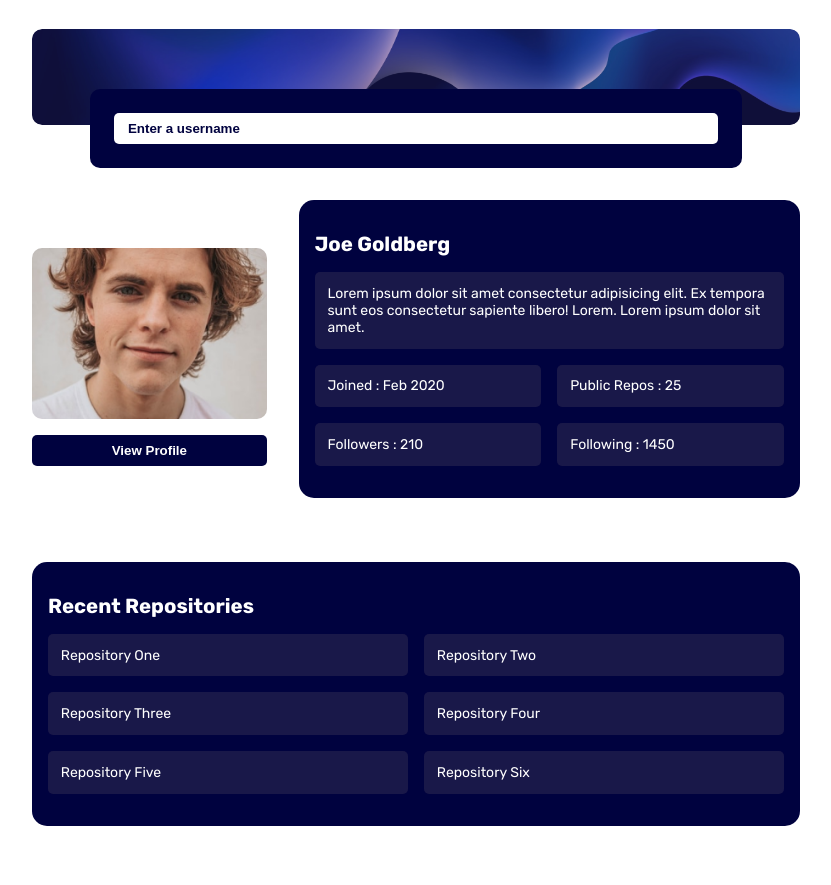
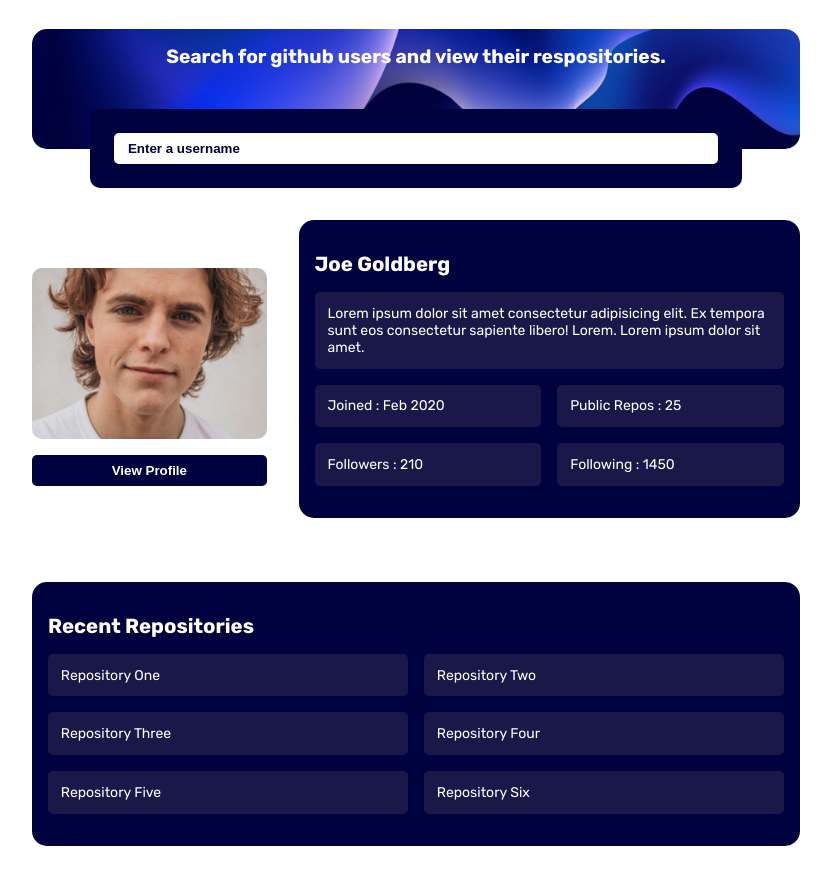
Before and after one commit to m-oniqu3/gitThem, a website: page index.html in a window 1280 px wide. Shown: the part 63-948 px from the top of the page, without its empty margins (224-1055 px from the left). Drawn offline with Linux system fonts and the light colour scheme.

Commit message:
fixed the banner

```diff
--- a/css/style.scss
+++ b/css/style.scss
@@ -118,10 +118,22 @@ $breakpoints: (
 
   .banner {
     margin-top: 2rem;
-    img {
-      width: 100%;
-      height: 12vh;
-      border-radius: 10px;
+    border-radius: 15px;
+    padding: 1rem;
+    background-image: url(/images/banner-img.png);
+    background-repeat: no-repeat;
+    background-size: cover;
+    background-position: center;
+    height: 15vh;
+
+    p {
+      text-align: center;
+      font-weight: 700;
+      font-size: 1rem;
+
+      @include tablet {
+        font-size: 1.2rem;
+      }
     }
   }
 
--- a/index.html
+++ b/index.html
@@ -21,7 +21,7 @@
       </nav>
 
       <div class="banner">
-          <img src="images/banner.png" alt="banner">
+      <p>Search for github users and view their respositories.</p>
       </div>
      <div class="form-container">
         <form>
```
Also changed, not shown: css/style.css, images/banner-img.png (added), 1 other file.
